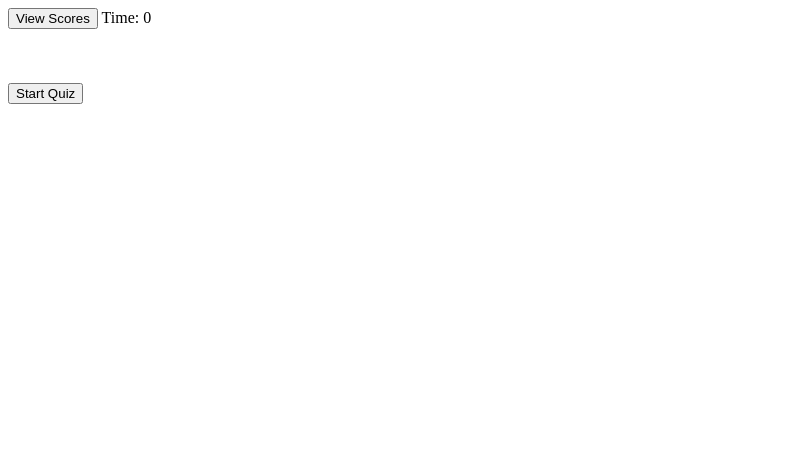
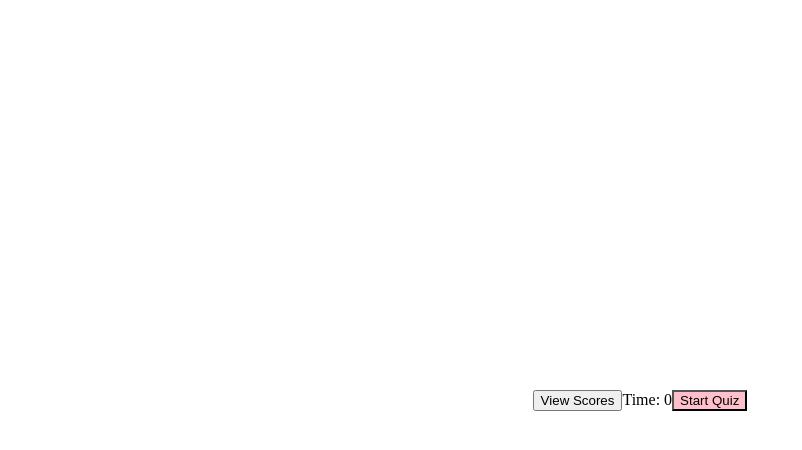
Before and after one commit to Jeremymcg88/Javaquiz, a plain HTML site: page index.html in a window 1280 px wide. Shown: the whole page, without its empty margins (0-802 px from the left). Drawn offline with Linux system fonts and the light colour scheme.

Commit message:
updating styles.css

```diff
--- a/assets/javascript/css/styles.css
+++ b/assets/javascript/css/styles.css
@@ -1,8 +1,28 @@
+*, ::before, *::after {
+
+  box-sizing: border-box;
+}
+
+body {
+ padding: 0;
+ margin: 0;
+ display: flex;
+ width: 100vw;
+ height: 100vh;
+ justify-content: center;
+ align-items: center;
+}
+
 
 button {
     display:block;
   }
 
+  #start-button {
+    background-color: pink;
+
+  }
+
   li {
     list-style-type: none;
   }
--- a/index.html
+++ b/index.html
@@ -26,6 +26,7 @@
   </div>
   <script src="../Javaquiz/assets/javascript/questions.js"></script>
   <script src="../Javaquiz/assets/javascript/script.js"></script>
+  <script src="../Javaquiz/assets/javascript/style.js"></script>
 
 </body>
 
```
Also changed, not shown: assets/javascript/style.js (added), 1 other file.
